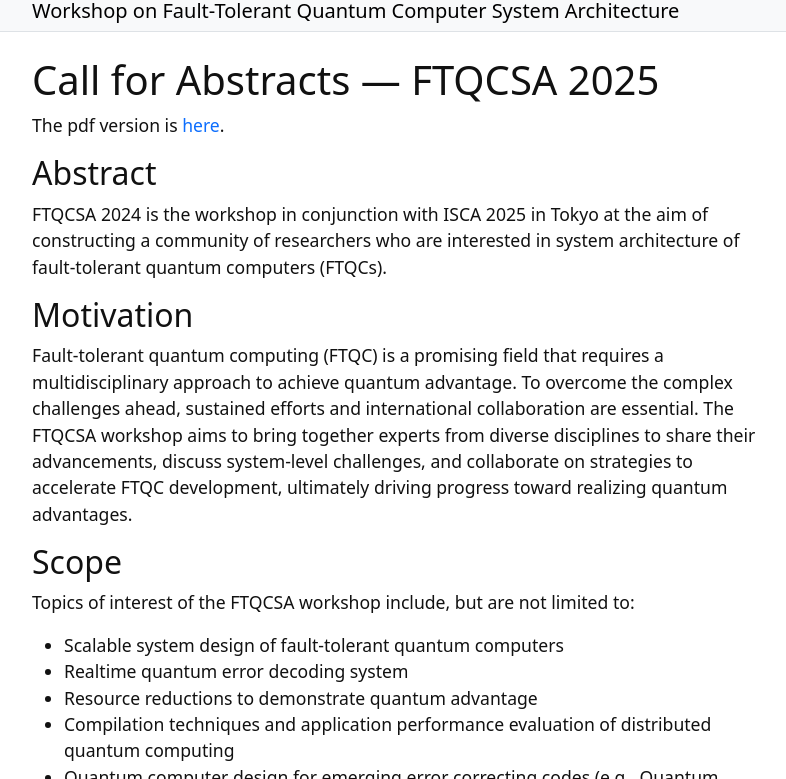
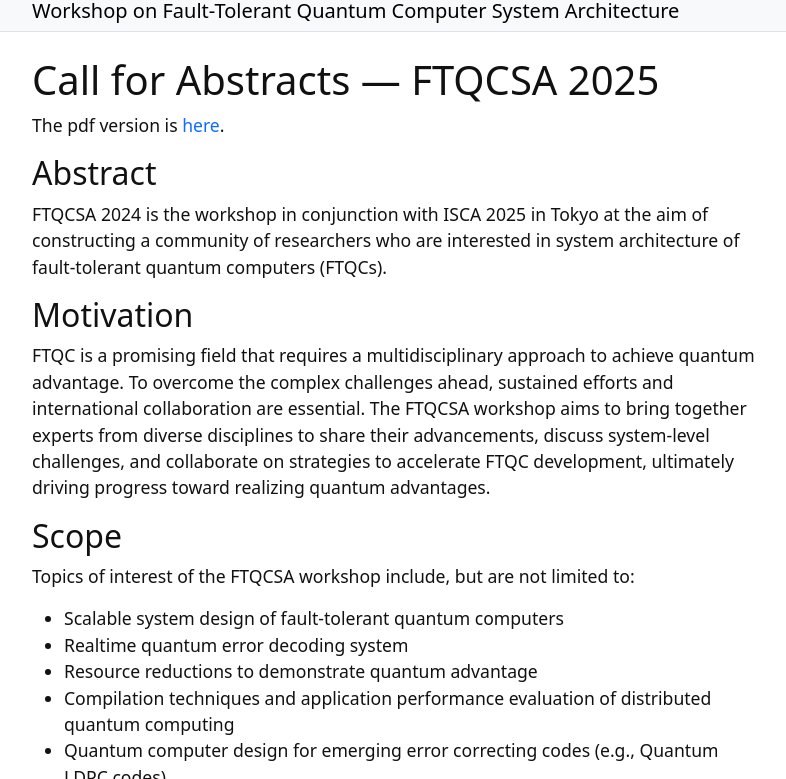
Before and after one commit to ftqcsa/ftqcsa.github.io, a Jekyll site: the page built from content/2-callforabstract-draft.md, in a window 1280 px wide and 900 px high, cut to the strip 121-900 px from the top of the window. Shown: the whole strip, without its empty margins (245-1031 px from the left). Built offline with Jekyll 4.4.1, drawn with Linux system fonts in a browser that asks for light colours.

Commit message:
Update 2-callforabstract-draft.md

```diff
--- a/content/2-callforabstract-draft.md
+++ b/content/2-callforabstract-draft.md
@@ -13,7 +13,7 @@
 FTQCSA 2024 is the workshop in conjunction with ISCA 2025 in Tokyo at the aim of constructing a community of researchers who are interested in system architecture of fault-tolerant quantum computers (FTQCs).
 
 ## Motivation
-Fault-tolerant quantum computing (FTQC) is a promising field that requires a multidisciplinary approach to achieve quantum advantage. To overcome the complex challenges ahead, sustained efforts and international collaboration are essential. The FTQCSA workshop aims to bring together experts from diverse disciplines to share their advancements, discuss system-level challenges, and collaborate on strategies to accelerate FTQC development, ultimately driving progress toward realizing quantum advantages.
+FTQC is a promising field that requires a multidisciplinary approach to achieve quantum advantage. To overcome the complex challenges ahead, sustained efforts and international collaboration are essential. The FTQCSA workshop aims to bring together experts from diverse disciplines to share their advancements, discuss system-level challenges, and collaborate on strategies to accelerate FTQC development, ultimately driving progress toward realizing quantum advantages.
 
 ## Scope
 Topics of interest of the FTQCSA workshop include, but are not limited to:
```
